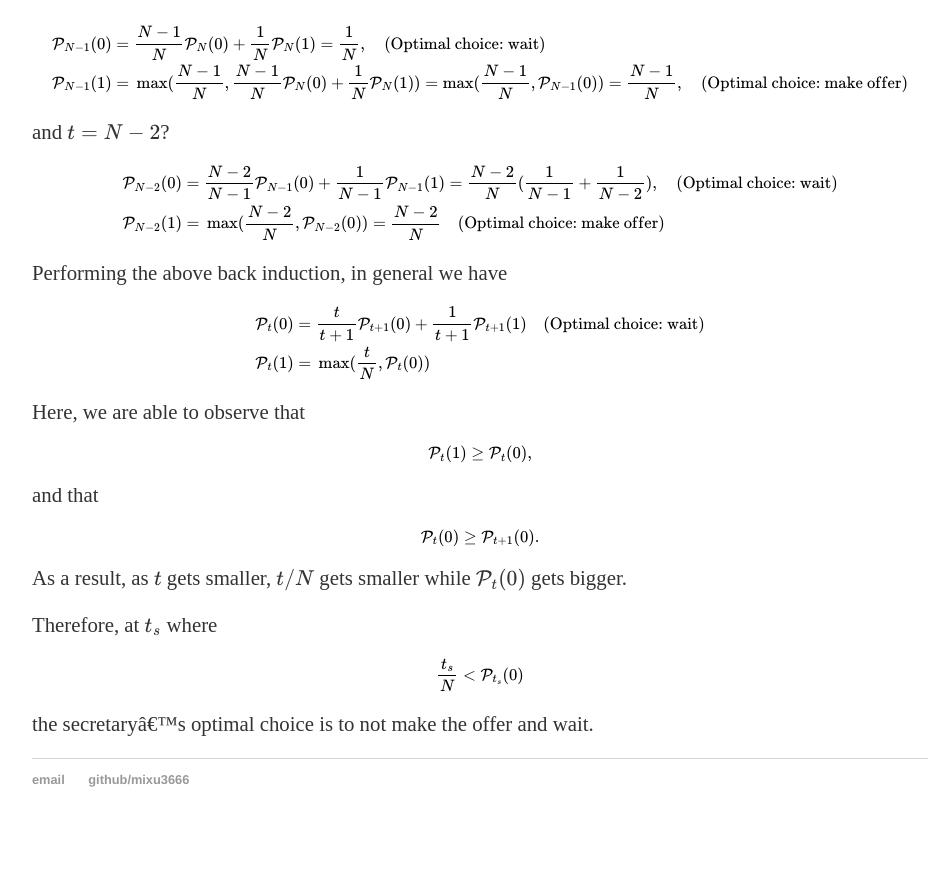
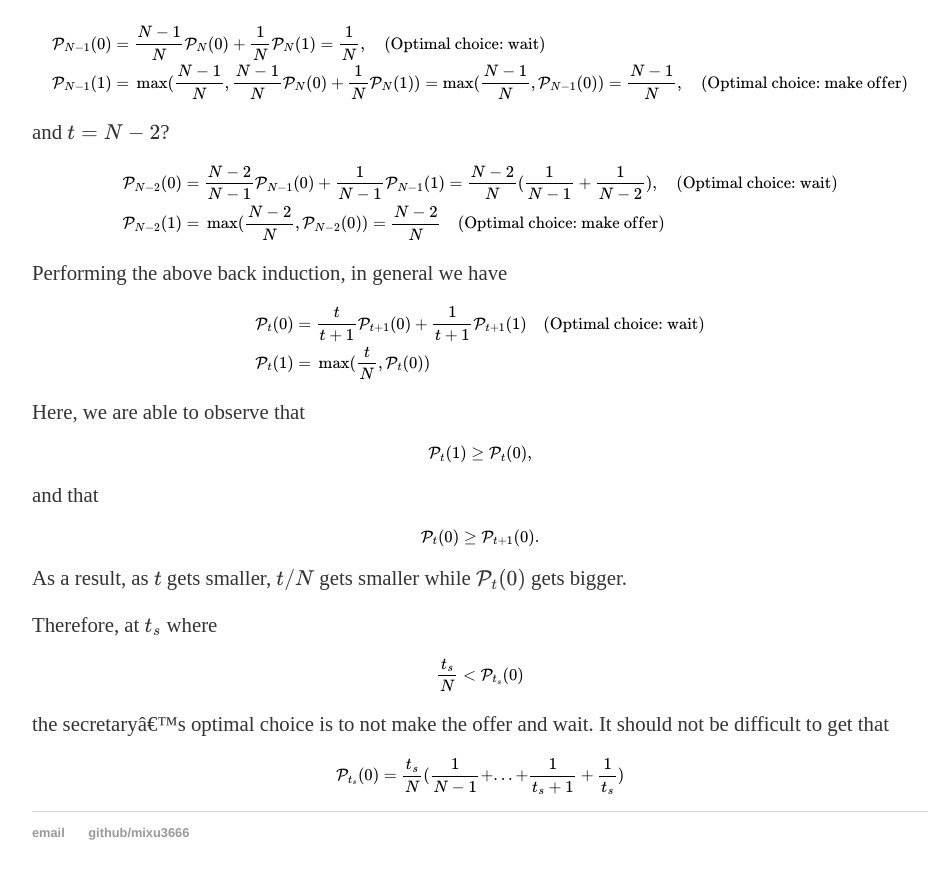
Before and after one commit to mixu3666/mixu3666.github.io, a Jekyll site: the page built from _posts/2018-10-01-Secretary-problem.md, in a window 1280 px wide and 900 px high, scrolled down 1405 px. Shown: the top 879 px of the window, without its empty margins (160-1098 px from the left). Built offline with Jekyll 4.4.1, drawn with Linux system fonts in a browser that asks for light colours; formulas are drawn with MathJax 3; a script that is not in the unit is left out; comment, search, counter and statistics services are not loaded; before the commit the page ends 2252 px from its top, so only the background shows below that.

Commit message:
Update 2018-10-01-Secretary-problem.md

```diff
--- a/_posts/2018-10-01-Secretary-problem.md
+++ b/_posts/2018-10-01-Secretary-problem.md
@@ -113,4 +113,8 @@ $$
 \frac{t_s}{N} < \mathcal{P}_{t_s}(0)
 $$
 
-the secretary's optimal choice is to not make the offer and wait.
+the secretary's optimal choice is to not make the offer and wait. It should not be difficult to get that
+
+$$
+\mathcal{P}_{t_s}(0)=\frac{t_s}{N}(\frac{1}{N-1}+...+\frac{1}{t_s+1}+\frac{1}{t_s})
+$$
```
